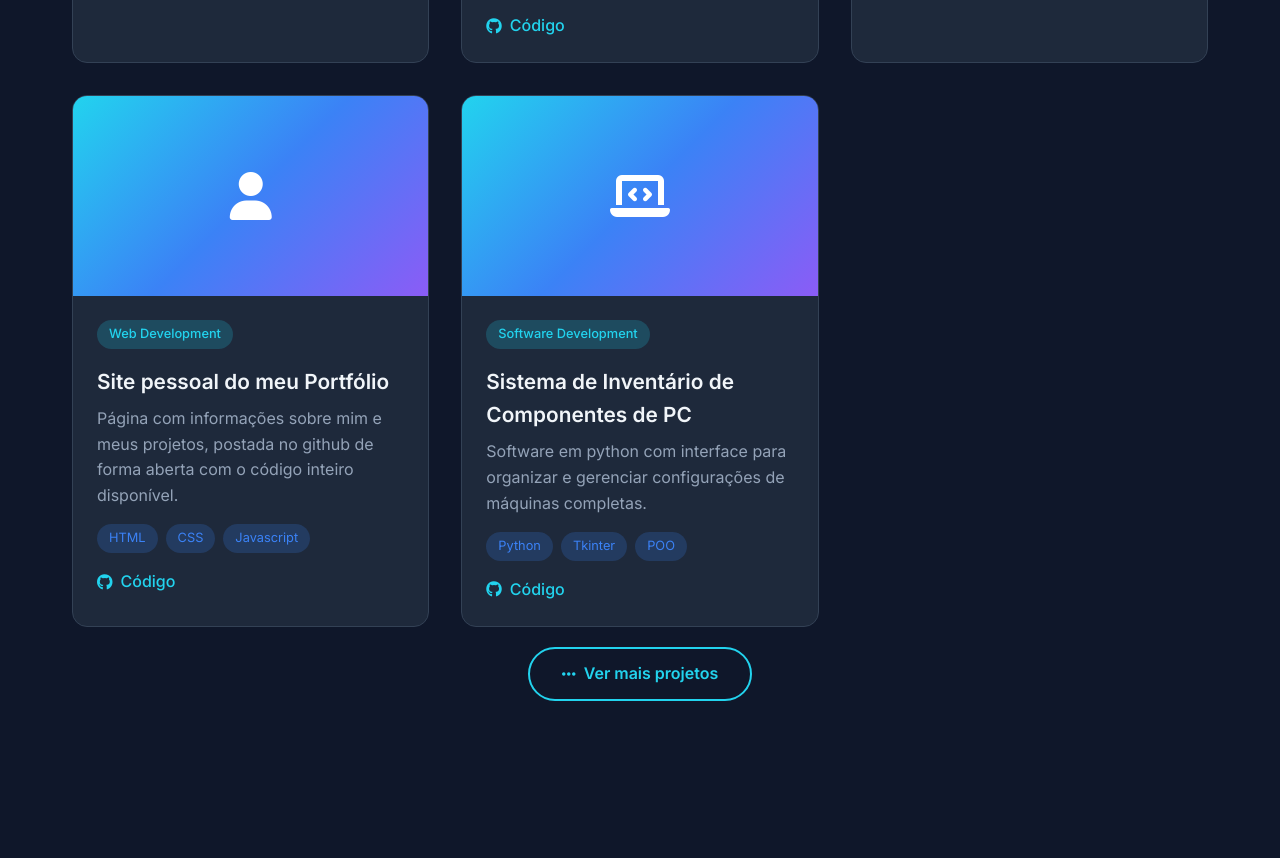
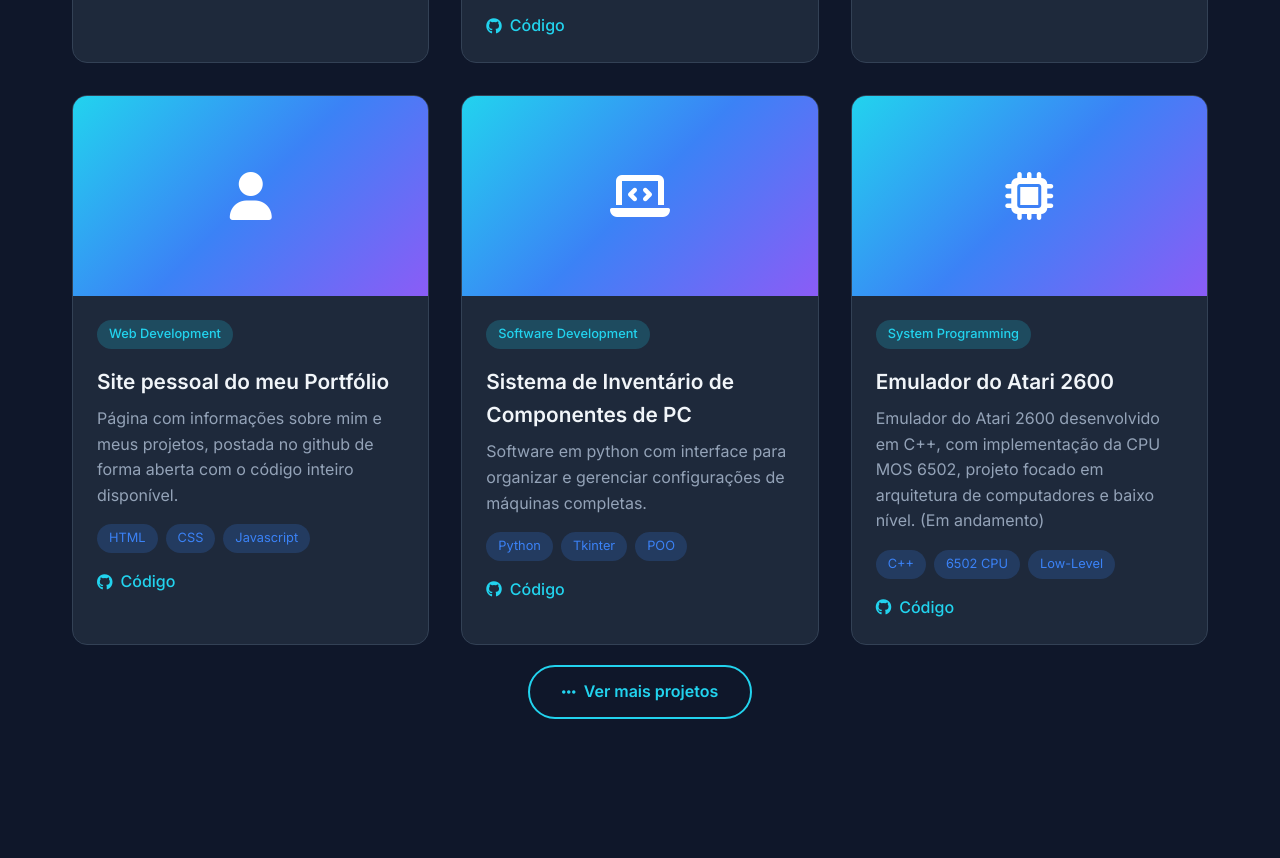
Before and after one commit to schirmr/schirmr.github.io, a plain HTML site: page index.html in a window 1280 px wide. Shown: the part 2262-3120 px from the top of the page. Drawn offline with Linux system fonts and the light colour scheme.

Commit message:
add a project

```diff
--- a/index.html
+++ b/index.html
@@ -218,6 +218,27 @@
                         </div>
                         <div class="project-links">
                             <a href="https://github.com/schirmr/trabalho_prog_orientada_obj" class="project-link" target="_blank">
+                                <i class="fab fa-github"></i> Código
+                            </a>
+                        </div>
+                    </div>
+                </div>
+
+                <div class="project-card">
+                    <div class="project-header">
+                        <i class="fas fa-microchip"></i>
+                    </div>
+                    <div class="project-content">
+                        <span class="project-category">System Programming</span>
+                        <h3 class="project-title">Emulador do Atari 2600</h3>
+                        <p class="project-description">Emulador do Atari 2600 desenvolvido em C++, com implementação da CPU MOS 6502, projeto focado em arquitetura de computadores e baixo nível. (Em andamento)</p>
+                        <div class="project-tech">
+                            <span class="tech-tag">C++</span>
+                            <span class="tech-tag">6502 CPU</span>
+                            <span class="tech-tag">Low-Level</span>
+                        </div>
+                        <div class="project-links">
+                            <a href="https://github.com/schirmr/atari2600-emulator" class="project-link" target="_blank">
                                 <i class="fab fa-github"></i> Código
                             </a>
                         </div>
--- a/style.css
+++ b/style.css
@@ -409,8 +409,8 @@ body {
     gap: 2rem;
 }
 
-/* Limita na homepage para no máximo 5 projetos na classe .projects-preview */
-.projects-grid.projects-preview > .project-card:nth-child(n+6) {
+/* Limita na homepage para no máximo 6 projetos na classe .projects-preview */
+.projects-grid.projects-preview > .project-card:nth-child(n+7) {
     display: none;
 }
 
```
Also changed, not shown: sub/projects.html (+21 -0 lines).
